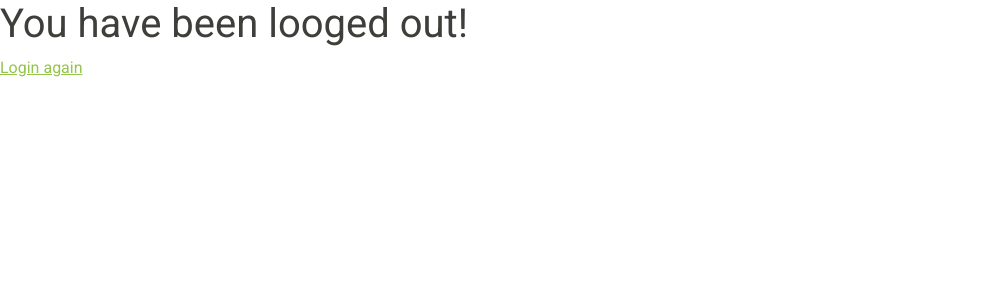
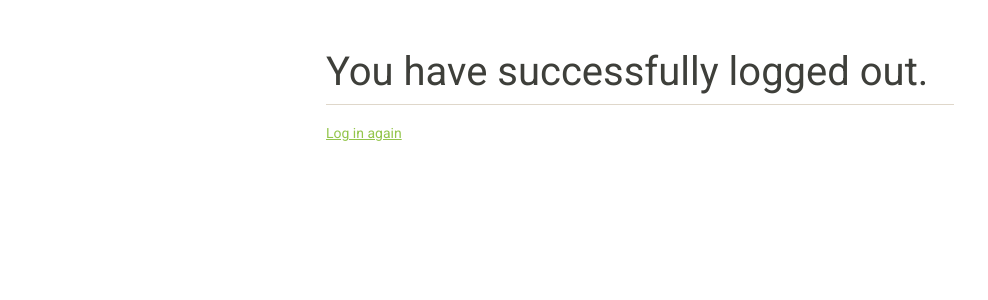
Before and after one commit to nutchoey/Django-Blog-Bootstrap, a Django app: template users/templates/users/logout.html in a window 1280 px wide. Shown: the part 56-356 px from the top of the page, without its empty margins (0-988 px from the left). Run offline with Django 5.2, Linux system fonts and the light colour scheme; the template is opened without the code that fills it, so the values that code supplies are empty.

Commit message:
Edit message when user logout  success

```diff
--- a/blog/urls.py
+++ b/blog/urls.py
@@ -1,10 +1,11 @@
 from django.urls import path, include
-from .views import Index, ArticleDetailView, LikeArticle
+from .views import Index, ArticleDetailView, LikeArticle, DeleteArticleView
 
 urlpatterns = [
     path('tinymce/', include('tinymce.urls')),
     path('', Index.as_view(), name='bloglist'),
     path('<int:pk>/', ArticleDetailView.as_view(), name='post_detail'),
     path('like/<int:pk>/', LikeArticle.as_view(), name='like_article'),
+    path('<int:pk>/delete', DeleteArticleView.as_view(), name='delete_post')
 
 ]
--- a/users/templates/users/logout.html
+++ b/users/templates/users/logout.html
@@ -1,10 +1,13 @@
 {% extends 'blog/base.html' %}
 
 {% block content %}
-    <div class="row">
-        <div clas="col-11 col-md-4 mx-auto mt-5">
-            <h1>You have been looged out!</h1>
-            <a href="{% url 'login' }">Login again</a>
-        </div>
-    </div>
+	<div class="row">
+		<div class="col-11 col-md-6 mx-auto mt-5">
+			<h1>You have successfully logged out.</h1>
+			<div class="border-top pt-3">
+				<small class="text-muted">
+					<a href="{% url 'login' %}">Log in again</a>
+				</small>
+			</div>
+	</div>
 {% endblock content %}
```
Also changed, not shown: blog/templates/blog/post_delete.html (added, +19 -0 lines), blog/views.py (+13 -3 lines).
